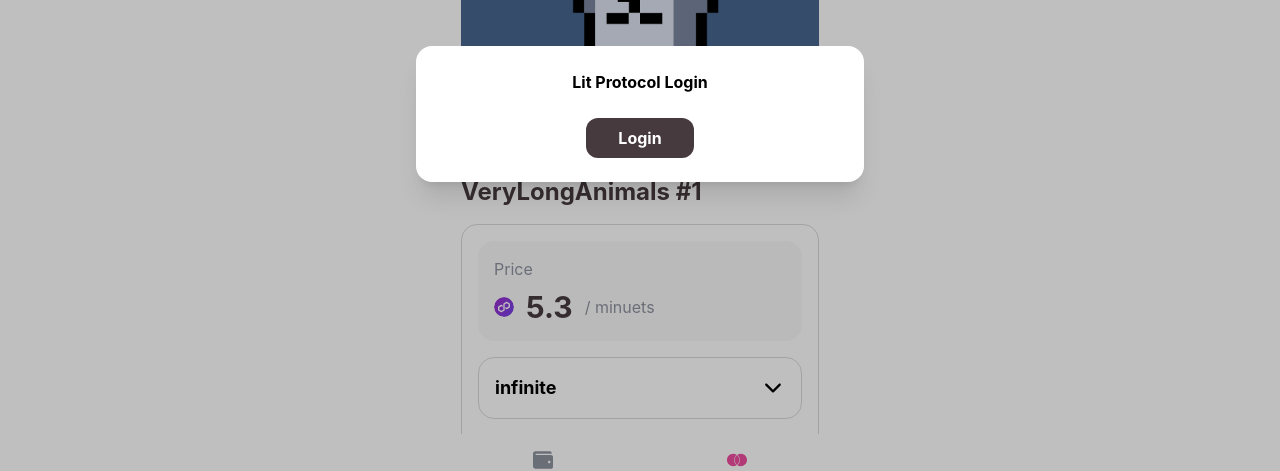
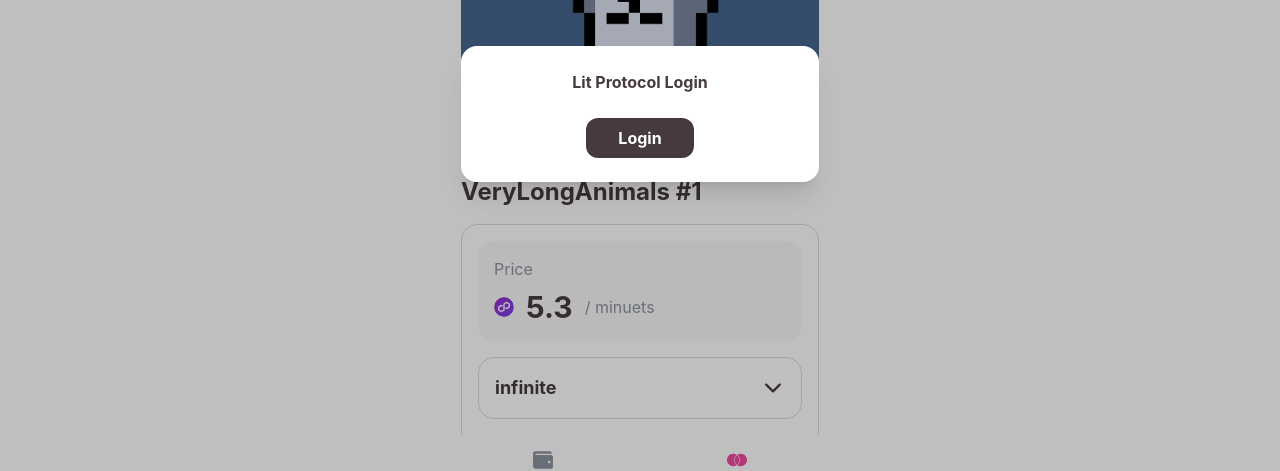
Before and after one commit to synschismo/eth-global-tokyo, a Next.js app in the folder front/: page /detail/0x123/1 in a window 1280 px wide. Shown: the part 286-757 px from the top of the page. Built offline with nearby package versions, Linux system fonts and the light colour scheme.

Commit message:
Fix: 成功モーダルと失敗モーダルの追加

```diff
--- a/front/components/Modal/index.tsx
+++ b/front/components/Modal/index.tsx
@@ -22,8 +22,8 @@
             <div className="fixed inset-0 bg-black bg-opacity-25" />
           </Transition.Child>
 
-          <div className="fixed inset-0 overflow-y-auto">
-            <div className="flex min-h-full items-center justify-center p-4 text-center sm:items-center">
+          <div className="fixed inset-0 flex justify-center overflow-y-auto">
+            <div className="flex min-h-full w-[390px] items-center justify-center p-4 text-center sm:items-center">
               <Transition.Child
                 as={Fragment}
                 enter="ease-out duration-300"
--- /dev/null
+++ b/front/features/ModalRentReturn/index.tsx
@@ -0,0 +1,24 @@
+import { FC } from "react";
+import { Modal } from "../../components/Modal";
+
+type Props = {
+  isOpen: boolean;
+  onClose: () => void;
+};
+
+export const ModalRentReturn: FC<Props> = ({ isOpen, onClose }) => {
+  return (
+    <Modal isOpen={isOpen} onClose={onClose}>
+      <div className="text-brown text-center font-bold">Thank You Return</div>
+      <div className="mt-4 text-center text-3xl">🥳</div>
+      <div className="mt-6 flex justify-center">
+        <div
+          onClick={onClose}
+          className="bg-pink cursor-pointer rounded-xl px-8 py-2 font-bold text-white"
+        >
+          close
+        </div>
+      </div>
+    </Modal>
+  );
+};
--- /dev/null
+++ b/front/features/ModalRentSuccess/index.tsx
@@ -0,0 +1,24 @@
+import { FC } from "react";
+import { Modal } from "../../components/Modal";
+
+type Props = {
+  isOpen: boolean;
+  onClose: () => void;
+};
+
+export const ModalRentSuccess: FC<Props> = ({ isOpen, onClose }) => {
+  return (
+    <Modal isOpen={isOpen} onClose={onClose}>
+      <div className="text-brown text-center font-bold">Rent Success</div>
+      <div className="mt-4 text-center text-3xl">🎉</div>
+      <div className="mt-6 flex justify-center">
+        <div
+          onClick={onClose}
+          className="bg-pink cursor-pointer rounded-xl px-8 py-2 font-bold text-white"
+        >
+          close
+        </div>
+      </div>
+    </Modal>
+  );
+};
--- /dev/null
+++ b/front/features/SelectRangeToggle/index.tsx
@@ -0,0 +1,50 @@
+import { Listbox } from "@headlessui/react";
+import { FC } from "react";
+import { IoIosArrowDown } from "react-icons/io";
+
+type Props = {
+  list: {
+    id: number;
+    name: string;
+    unavailable: boolean;
+  }[];
+  selectItem: {
+    id: number;
+    name: string;
+    unavailable: boolean;
+  };
+  setSelectItem: any;
+};
+
+export const SelectRangeToggle: FC<Props> = ({
+  list,
+  selectItem,
+  setSelectItem,
+}) => {
+  return (
+    <div className="border-gray text-brown mx-4 mt-4 rounded-2xl border p-4 text-lg font-bold">
+      <Listbox value={selectItem} onChange={setSelectItem}>
+        <Listbox.Button className="w-full">
+          <div className="flex items-center justify-between">
+            <div>{selectItem.name}</div>
+            <div>
+              <IoIosArrowDown size={24} />
+            </div>
+          </div>
+        </Listbox.Button>
+        <Listbox.Options>
+          {list.map((item) => (
+            <Listbox.Option
+              key={item.id}
+              value={item}
+              disabled={item.unavailable}
+              className="py-2"
+            >
+              {item.name}
+            </Listbox.Option>
+          ))}
+        </Listbox.Options>
+      </Listbox>
+    </div>
+  );
+};
--- a/front/features/StyleLayout/index.tsx
+++ b/front/features/StyleLayout/index.tsx
@@ -20,9 +20,12 @@
   const [isOpen, setIsOpen] = useState(true);
   const user = userMock;
   return (
-    <div className=" mx-auto min-h-screen max-w-[390px] bg-white">
+    <div className="flex justify-center">
+      <div className="min-h-screen w-[390px] bg-white">
         <Modal isOpen={isOpen} onClose={() => setIsOpen(false)}>
-        <div className="text-center font-bold">Lit Protocol Login</div>
+          <div className="text-brown text-center font-bold">
+            Lit Protocol Login
+          </div>
           <div className="mt-6 flex justify-center">
             <div className="bg-brown rounded-xl px-8 py-2 font-bold text-white">
               Login
@@ -39,5 +42,6 @@
         {children}
         <Footer mode={menuStatus} />
       </div>
+    </div>
   );
 };
--- a/front/pages/collection/[id].tsx
+++ b/front/pages/collection/[id].tsx
@@ -15,7 +15,7 @@
           description="GBC is a generative 10,000 Blueberries NFT collection on Arbitrum dedicated to GMX..."
         />
       </div>
-      <div className="mx-3 mb-32 mt-8 grid grid-cols-2 gap-y-4">
+      <div className="mx-3 mt-8 grid grid-cols-2 gap-y-4 pb-32">
         {rentNftsMock &&
           rentNftsMock.map((rentNft, index) => {
             const collectionName = rentNft.collectionName;
--- a/front/pages/detail/[collection]/[id].tsx
+++ b/front/pages/detail/[collection]/[id].tsx
@@ -2,25 +2,28 @@
 import Image from "next/image";
 import { chainToCurrencyImage } from "../../../utils/chainToCurrencyImage";
 import { useEffect, useState } from "react";
-import { Listbox } from "@headlessui/react";
-import { IoIosArrowDown } from "react-icons/io";
 import { rentNftDetailMock } from "../../../mocks/rentNftDetailMock";
 import { Button } from "../../../components/Button";
 import { round } from "../../../utils/round";
+import { SelectRangeToggle } from "../../../features/SelectRangeToggle";
+import { ModalRentReturn } from "../../../features/ModalRentReturn";
+import { ModalRentSuccess } from "../../../features/ModalRentSuccess";
 
 const detail = () => {
   const nft = rentNftDetailMock;
-  const people = [
+  const list = [
     { id: 1, name: "infinite", unavailable: false },
     { id: 2, name: "1 day", unavailable: false },
     { id: 3, name: "1 week", unavailable: false },
     { id: 4, name: "1 month", unavailable: false },
   ];
-  const [selectedPerson, setSelectedPerson] = useState(people[0]);
+  const [selectItem, setSelectItem] = useState(list[0]);
   const [nowStatus, setNowStatus] = useState<"available" | "rented">(
     "available"
   );
   const [balanceRun, setBalanceRun] = useState<number>(0.34);
+  const [isSuccessModal, setIsSuccessModal] = useState<boolean>(false);
+  const [isReturnModal, setIsReturnModal] = useState<boolean>(false);
 
   useEffect(() => {
     let interval: any = null;
@@ -40,6 +43,18 @@
       menuStatus="rental"
       balanceRun={balanceRun.toString()}
     >
+      <ModalRentSuccess
+        isOpen={isSuccessModal}
+        onClose={() => {
+          setIsSuccessModal(false);
+        }}
+      />
+      <ModalRentReturn
+        isOpen={isReturnModal}
+        onClose={() => {
+          setIsReturnModal(false);
+        }}
+      />
       <div className="mx-4">
         <div className="relative aspect-square w-full rounded-2xl bg-slate-300">
           <Image
@@ -76,40 +91,27 @@
           </div>
           {nowStatus === "available" ? (
             <>
-              <div className="border-gray mx-4 mt-4 rounded-2xl border p-4 text-lg font-bold">
-                <Listbox value={selectedPerson} onChange={setSelectedPerson}>
-                  <Listbox.Button className="w-full">
-                    <div className="flex items-center justify-between">
-                      <div>{selectedPerson.name}</div>
-                      <div>
-                        <IoIosArrowDown size={24} />
-                      </div>
-                    </div>
-                  </Listbox.Button>
-                  <Listbox.Options>
-                    {people.map((person) => (
-                      <Listbox.Option
-                        key={person.id}
-                        value={person}
-                        disabled={person.unavailable}
-                        className="py-2"
-                      >
-                        {person.name}
-                      </Listbox.Option>
-                    ))}
-                  </Listbox.Options>
-                </Listbox>
-              </div>
+              <SelectRangeToggle
+                list={list}
+                selectItem={selectItem}
+                setSelectItem={setSelectItem}
+              />
               <Button
                 title="Rent Now"
-                doAction={() => setNowStatus("rented")}
+                doAction={() => {
+                  setNowStatus("rented");
+                  setIsSuccessModal(true);
+                }}
                 color="#ed4b9e"
               />
             </>
           ) : (
             <Button
               title="Return Now"
-              doAction={() => setNowStatus("available")}
+              doAction={() => {
+                setNowStatus("available");
+                setIsReturnModal(true);
+              }}
               color="#463a3f"
             />
           )}
--- a/front/pages/index.tsx
+++ b/front/pages/index.tsx
@@ -30,7 +30,7 @@
       <div className="border-gray text-gray mb-4 mt-12 border-b border-t px-2 py-4 text-center font-bold">
         My NFTs
       </div>
-      <div className="mx-3 mb-32 grid grid-cols-2 gap-y-4">
+      <div className="mx-3 grid grid-cols-2 gap-y-4 pb-32">
         {walletNftsMock &&
           walletNftsMock.map((nft, index) => {
             const collectionName = nft.collectionName;
```
Lines whose indentation alone changed are shown as unchanged.
